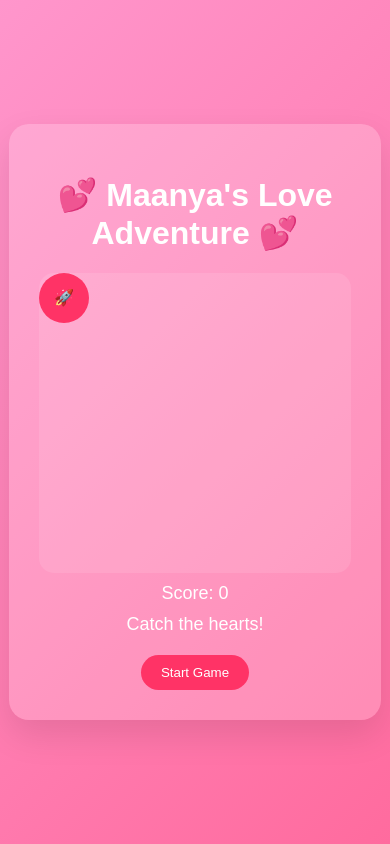
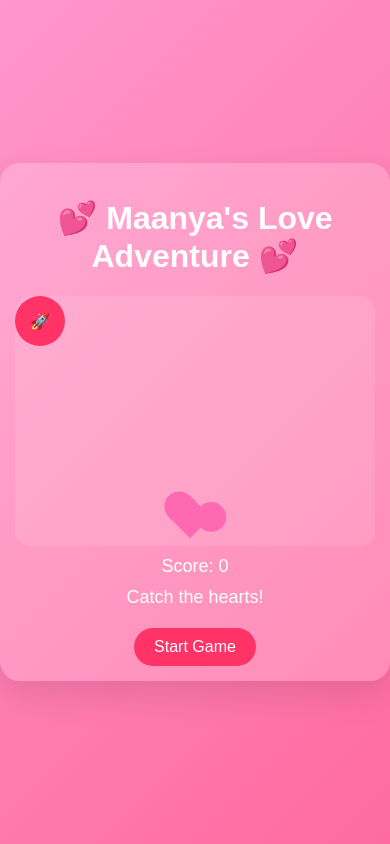
Before and after one commit to maanyahub/new, a plain HTML site: page index.html in a window 390 px wide. Both pictures are taken after a click on the button "Start Game". Drawn offline with Linux system fonts and the light colour scheme.

Commit message:
Update index.html

```diff
--- a/index.html
+++ b/index.html
@@ -2,8 +2,13 @@
 <html lang="en">
 <head>
     <meta charset="UTF-8">
+    <meta name="viewport" content="width=device-width, initial-scale=1.0, maximum-scale=1.0, user-scalable=no">
     <title>Maanya's Love Adventure 💖</title>
     <style>
+        * {
+            touch-action: manipulation;
+            -webkit-tap-highlight-color: transparent;
+        }
         body {
             font-family: 'Arial', sans-serif;
             background: linear-gradient(135deg, #ff96cc, #ff6b9e);
@@ -14,6 +19,7 @@
             margin: 0;
             color: white;
             overflow: hidden;
+            touch-action: none;
         }
         #game-container {
             background-color: rgba(255, 255, 255, 0.2);
@@ -21,7 +27,7 @@
             padding: 30px;
             text-align: center;
             box-shadow: 0 15px 35px rgba(0,0,0,0.1);
-            width: 80%;
+            width: 90%;
             max-width: 500px;
         }
         #player {
@@ -36,6 +42,7 @@
             align-items: center;
             font-weight: bold;
             cursor: pointer;
+            z-index: 10;
         }
         #game-area {
             position: relative;
@@ -44,28 +51,30 @@
             background-color: rgba(255, 255, 255, 0.1);
             border-radius: 15px;
             overflow: hidden;
+            touch-action: none;
         }
         .heart {
             position: absolute;
-            width: 20px;
-            height: 20px;
+            width: 30px;
+            height: 30px;
             background-color: #ff69b4;
             transform: rotate(45deg);
             cursor: pointer;
+            z-index: 5;
         }
         .heart::before, .heart::after {
             content: "";
             position: absolute;
-            width: 20px;
-            height: 20px;
+            width: 30px;
+            height: 30px;
             background-color: #ff69b4;
             border-radius: 50%;
         }
         .heart::before {
-            left: -10px;
+            left: -15px;
         }
         .heart::after {
-            top: -10px;
+            top: -15px;
         }
         #score, #message {
             margin: 10px 0;
@@ -89,9 +98,19 @@
             cursor: pointer;
             margin-top: 10px;
             transition: all 0.3s ease;
+            font-size: 16px;
         }
         button:hover {
             background-color: #ff6b9e;
+        }
+        @media (max-width: 480px) {
+            #game-area {
+                height: 250px;
+            }
+            #game-container {
+                padding: 15px;
+                width: 95%;
+            }
         }
     </style>
 </head>
@@ -104,26 +123,26 @@
         <div id="score">Score: 0</div>
         <div id="message">Catch the hearts!</div>
         <div id="love-message"></div>
-        <button onclick="startGame()">Start Game</button>
+        <button id="start-button">Start Game</button>
     </div>
 
     <script>
-        const player = document.getElementById('player');
         const gameArea = document.getElementById('game-area');
         const scoreElement = document.getElementById('score');
         const messageElement = document.getElementById('message');
         const loveMessageElement = document.getElementById('love-message');
+        const startButton = document.getElementById('start-button');
 
-        let score = 0;
-        let gameActive = false;
-        let playerX = 0, playerY = 0;
+        let player, score = 0, gameActive = false;
 
         const loveMessages = [
-            "Maanya, you have made my every moment so precious in last 11 months! 💖",
-            "11 months of pure joy with you! Happy 11 months my love 💕",
+            "Maanya, you make every moment magical! 💖",
+            "11 months of pure joy with you! 💕",
             "Every day with you feels like a dream! 💓",
             "You're my favorite hello and my hardest goodbye! 💘",
-            "My love for you grows stronger each day! 💗"
+            "My love for you grows stronger each day! 💗",
+            "You're the most beautiful part of my life! 💝",
+            "Our love is my favorite adventure! 💞"
         ];
 
         function startGame() {
@@ -142,8 +161,8 @@
 
             const heart = document.createElement('div');
             heart.classList.add('heart');
-            heart.style.left = `${Math.random() * (gameArea.clientWidth - 20)}px`;
-            heart.style.top = `${Math.random() * (gameArea.clientHeight - 20)}px`;
+            heart.style.left = `${Math.random() * (gameArea.clientWidth - 30)}px`;
+            heart.style.top = `${Math.random() * (gameArea.clientHeight - 30)}px`;
 
             heart.addEventListener('click', () => {
                 score++;
@@ -169,16 +188,46 @@
             loveMessageElement.style.display = 'block';
         }
 
-        gameArea.addEventListener('mousemove', (e) => {
+        // Mobile and desktop input handling
+        function updatePlayerPosition(x, y) {
             if (!gameActive) return;
 
             const rect = gameArea.getBoundingClientRect();
-            const x = e.clientX - rect.left - 25;
-            const y = e.clientY - rect.top - 25;
+            const adjustedX = x - rect.left - 25;
+            const adjustedY = y - rect.top - 25;
 
-            player.style.left = `${x}px`;
-            player.style.top = `${y}px`;
+            player.style.left = `${adjustedX}px`;
+            player.style.top = `${adjustedY}px`;
+        }
+
+        // Mouse move event for desktop
+        gameArea.addEventListener('mousemove', (e) => {
+            updatePlayerPosition(e.clientX, e.clientY);
         });
+
+        // Touch move event for mobile
+        gameArea.addEventListener('touchmove', (e) => {
+            e.preventDefault();
+            const touch = e.touches[0];
+            updatePlayerPosition(touch.clientX, touch.clientY);
+        }, { passive: false });
+
+        // Start button event with both mouse and touch support
+        startButton.addEventListener('click', startGame);
+        startButton.addEventListener('touchstart', startGame);
+
+        // Prevent default touch behaviors
+        document.body.addEventListener('touchstart', (e) => {
+            if (e.target === gameArea || e.target.closest('#game-area')) {
+                e.preventDefault();
+            }
+        }, { passive: false });
+
+        document.body.addEventListener('touchmove', (e) => {
+            if (e.target === gameArea || e.target.closest('#game-area')) {
+                e.preventDefault();
+            }
+        }, { passive: false });
     </script>
 </body>
 </html>
```
